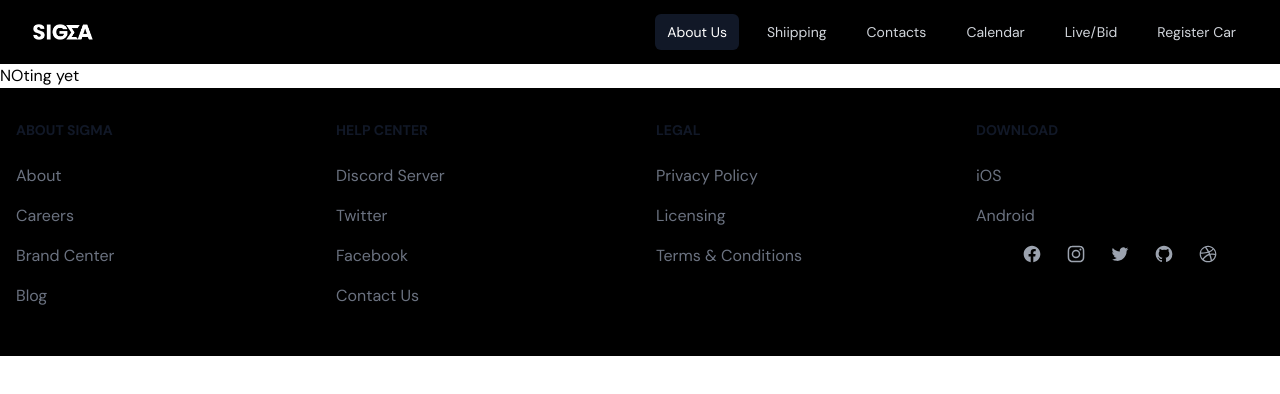
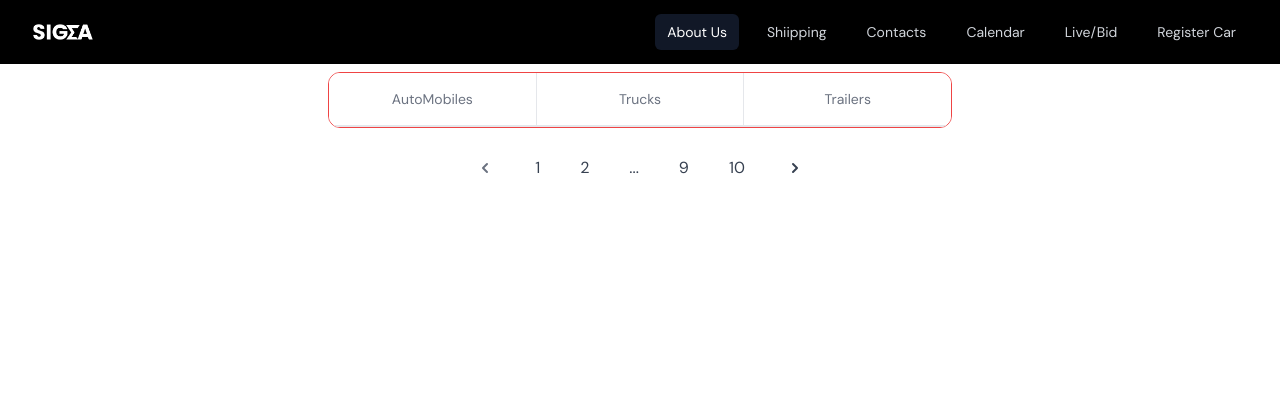
Before and after one commit to Ed-Gah/automobil-system, a Next.js app: page /cars/LandingPage in a window 1280 px wide. Shown: the top 394 px of the page. Built offline with nearby package versions, Linux system fonts and the light colour scheme.

Commit message:
start ed filter

```diff
--- a/pages/cars/LandingPage.tsx
+++ b/pages/cars/LandingPage.tsx
@@ -1,17 +1,16 @@
 import React from "react";
 import { useRouter } from "next/router";
-import { Registration } from "@/src/components/seller";
 import NavBar from "@/src/components/home/NavBar2";
 import Image from "next/image";
 import { GetServerSidePropsContext } from "next";
 import { CarsTypings } from "@/typings/cars";
+import Filter from "@/src/components/Filter";
 
 type props = {
   cars: CarsTypings[];
 };
 
 function HomePage({ cars }: props) {
-
   const router = useRouter();
   const carsData = [
     {
@@ -68,7 +67,11 @@ function HomePage({ cars }: props) {
     },
   ];
 
-  return <>NOting yet</>;
+  return (
+    <>
+      <Filter />
+    </>
+  );
 }
 
 export default HomePage;
--- /dev/null
+++ b/src/components/Filter.tsx
@@ -0,0 +1,95 @@
+import React from "react";
+
+function Filter() {
+  return (
+    <div className="p-2  w-6/12 mx-auto">
+     <nav className="relative z-0 flex border border-red-500 rounded-xl overflow-hidden dark:border-gray-700" aria-label="Tabs" role="tablist">
+  <button type="button" className="hs-tab-active:border-b-blue-600 hs-tab-active:text-gray-900 dark:hs-tab-active:text-white dark:hs-tab-active:border-b-blue-600 relative min-w-0 flex-1 bg-white first:border-l-0 border-l border-b-2 py-4 px-4 text-gray-500 hover:text-gray-700 text-sm font-medium text-center overflow-hidden hover:bg-gray-500 focus:z-10 dark:bg-gray-800 dark:border-l-gray-700 dark:border-b-gray-700 dark:hover:bg-gray-700 dark:hover:text-gray-400 active" id="bar-with-underline-item-1" data-hs-tab="#bar-with-underline-1" aria-controls="bar-with-underline-1" role="tab">
+   AutoMobiles
+  </button>
+  <button type="button" className="hs-tab-active:border-b-blue-600 hs-tab-active:text-gray-900 dark:hs-tab-active:text-white dark:hs-tab-active:border-b-blue-600 relative min-w-0 flex-1 bg-white first:border-l-0 border-l border-b-2 py-4 px-4 text-gray-500 hover:text-gray-700 text-sm font-medium text-center overflow-hidden hover:bg-gray-500 focus:z-10 dark:bg-gray-800 dark:border-l-gray-700 dark:border-b-gray-700 dark:hover:bg-gray-700 dark:hover:text-gray-400 dark:hover:text-gray-300" id="bar-with-underline-item-2" data-hs-tab="#bar-with-underline-2" aria-controls="bar-with-underline-2" role="tab">
+    Trucks
+  </button>
+  <button type="button" className="hs-tab-active:border-b-blue-600 hs-tab-active:text-gray-900 dark:hs-tab-active:text-white dark:hs-tab-active:border-b-blue-600 relative min-w-0 flex-1 bg-white first:border-l-0 border-l border-b-2 py-4 px-4 text-gray-500 hover:text-gray-700 text-sm font-medium text-center overflow-hidden hover:bg-gray-500 focus:z-10 dark:bg-gray-800 dark:border-l-gray-700 dark:border-b-gray-700 dark:hover:bg-gray-700 dark:hover:text-gray-400 dark:hover:text-gray-300" id="bar-with-underline-item-3" data-hs-tab="#bar-with-underline-3" aria-controls="bar-with-underline-3" role="tab">
+    Trailers
+  </button>
+</nav>
+
+
+      <div className="flex mt-5 place-content-center">
+        <a
+          href="#"
+          className="flex items-center justify-center px-4 py-2 mx-1 text-gray-500 capitalize bg-white rounded-md cursor-not-allowed rtl:-scale-x-100 dark:bg-gray-800 dark:text-gray-600"
+        >
+          <svg
+            xmlns="http://www.w3.org/2000/svg"
+            className="w-5 h-5"
+            viewBox="0 0 20 20"
+            fill="currentColor"
+          >
+            <path
+              fill-rule="evenodd"
+              d="M12.707 5.293a1 1 0 010 1.414L9.414 10l3.293 3.293a1 1 0 01-1.414 1.414l-4-4a1 1 0 010-1.414l4-4a1 1 0 011.414 0z"
+              clip-rule="evenodd"
+            />
+          </svg>
+        </a>
+
+        <a
+          href="#"
+          className="hidden px-4 py-2 mx-1 text-gray-700 transition-colors duration-300 transform bg-white rounded-md sm:inline dark:bg-gray-800 dark:text-gray-200 hover:bg-blue-500 dark:hover:bg-blue-500 hover:text-white dark:hover:text-gray-200"
+        >
+          1
+        </a>
+
+        <a
+          href="#"
+          className="hidden px-4 py-2 mx-1 text-gray-700 transition-colors duration-300 transform bg-white rounded-md sm:inline dark:bg-gray-800 dark:text-gray-200 hover:bg-blue-500 dark:hover:bg-blue-500 hover:text-white dark:hover:text-gray-200"
+        >
+          2
+        </a>
+
+        <a
+          href="#"
+          className="hidden px-4 py-2 mx-1 text-gray-700 transition-colors duration-300 transform bg-white rounded-md sm:inline dark:bg-gray-800 dark:text-gray-200 hover:bg-blue-500 dark:hover:bg-blue-500 hover:text-white dark:hover:text-gray-200"
+        >
+          ...
+        </a>
+
+        <a
+          href="#"
+          className="hidden px-4 py-2 mx-1 text-gray-700 transition-colors duration-300 transform bg-white rounded-md sm:inline dark:bg-gray-800 dark:text-gray-200 hover:bg-blue-500 dark:hover:bg-blue-500 hover:text-white dark:hover:text-gray-200"
+        >
+          9
+        </a>
+
+        <a
+          href="#"
+          className="hidden px-4 py-2 mx-1 text-gray-700 transition-colors duration-300 transform bg-white rounded-md sm:inline dark:bg-gray-800 dark:text-gray-200 hover:bg-blue-500 dark:hover:bg-blue-500 hover:text-white dark:hover:text-gray-200"
+        >
+          10
+        </a>
+
+        <a
+          href="#"
+          className="flex items-center justify-center px-4 py-2 mx-1 text-gray-700 transition-colors duration-300 transform bg-white rounded-md rtl:-scale-x-100 dark:bg-gray-800 dark:text-gray-200 hover:bg-blue-500 dark:hover:bg-blue-500 hover:text-white dark:hover:text-gray-200"
+        >
+          <svg
+            xmlns="http://www.w3.org/2000/svg"
+            className="w-5 h-5"
+            viewBox="0 0 20 20"
+            fill="currentColor"
+          >
+            <path
+              fill-rule="evenodd"
+              d="M7.293 14.707a1 1 0 010-1.414L10.586 10 7.293 6.707a1 1 0 011.414-1.414l4 4a1 1 0 010 1.414l-4 4a1 1 0 01-1.414 0z"
+              clip-rule="evenodd"
+            />
+          </svg>
+        </a>
+      </div>
+    </div>
+  );
+}
+
+export default Filter;
--- a/src/components/Layout.tsx
+++ b/src/components/Layout.tsx
@@ -13,7 +13,7 @@ const Layout = ({ children }: DashboardLayoutProps) => {
         {/* <div className=" max-w-[1300px]"> */}
           <NavBar />
           {children}
-          <Footer />
+          {/* <Footer /> */}
         {/* </div> */}
       </div>
     </>
--- a/src/components/seller/index.ts
+++ /dev/null
@@ -1,2 +0,0 @@
-import Registration from "./Registration";
-export { Registration };
```
